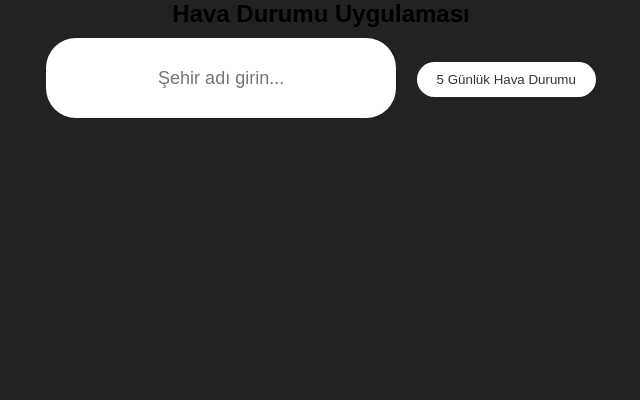
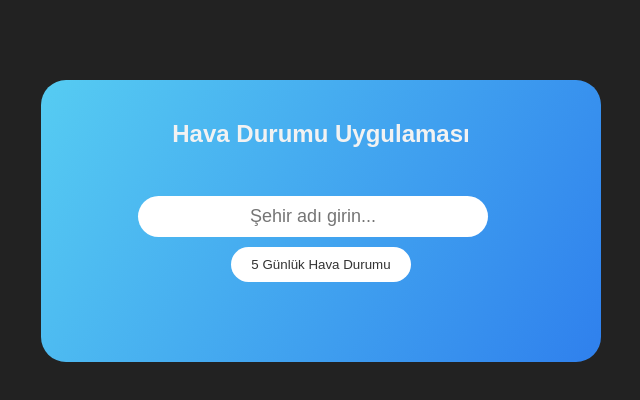
Before and after one commit to davutayd/WeatherApp, a plain HTML site: page index.html in a window 1280 px wide. Shown: the whole page, without its empty margins (319-959 px from the left). Drawn offline with Linux system fonts and the light colour scheme.

Commit message:
html kodları düzenlendi

```diff
--- a/index.html
+++ b/index.html
@@ -8,12 +8,20 @@
   </head>
 
   <body>
-    <h2>Hava Durumu Uygulaması</h2>
-    <input type="text" id="cityInput" placeholder="Şehir adı girin..." />
-    <button id="searchButton">5 Günlük Hava Durumu</button>
-    <div id="weatherResult"></div>
-    <div id="errorMessage"></div>
-    <div id="forecastResult"></div>
+    <div class="app">
+      <h2>Hava Durumu Uygulaması</h2>
+      <br />
+      <div id="weatherResult"></div>
+
+      <div class="container">
+        <input type="text" id="cityInput" placeholder="Şehir adı girin..." />
+        <button id="searchButton">5 Günlük Hava Durumu</button>
+      </div>
+
+      <div id="errorMessage"></div>
+      <div id="forecastResult"></div>
+    </div>
+
     <script src="app.js"></script>
   </body>
 </html>
```
